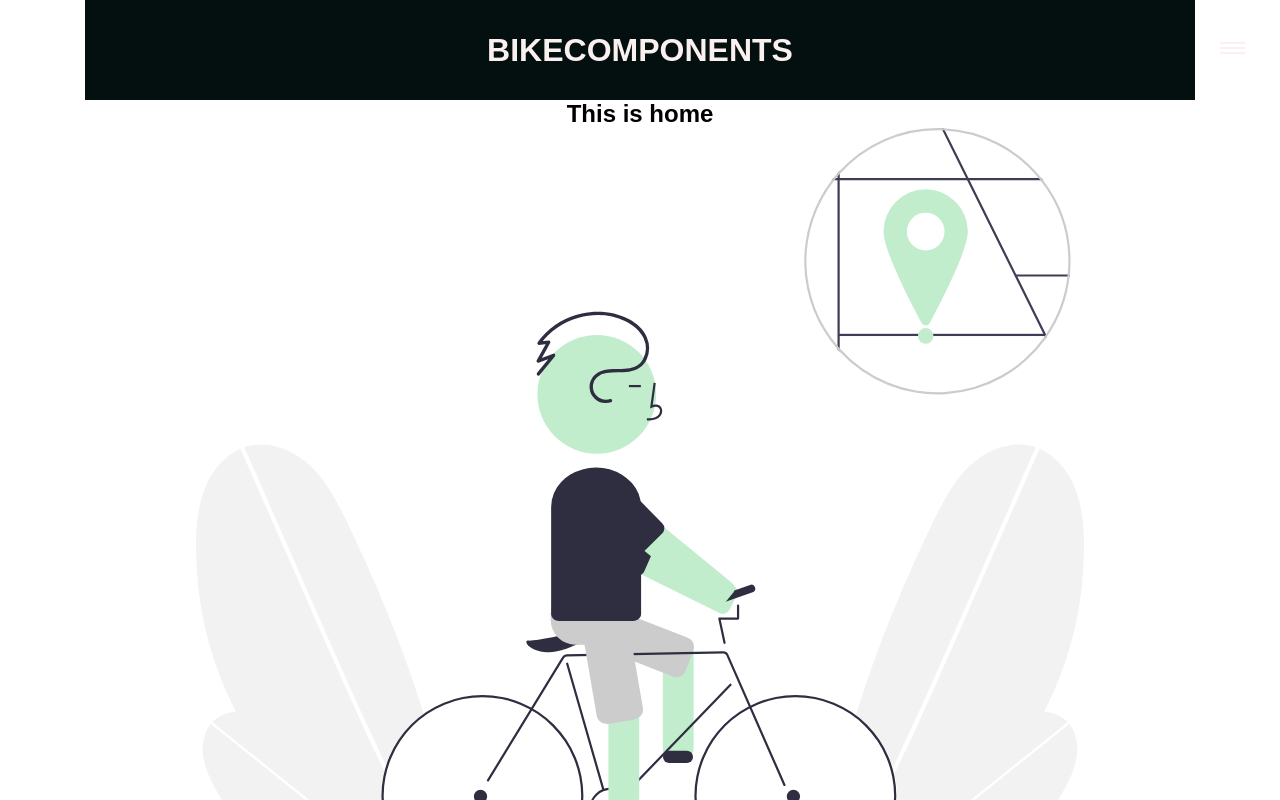
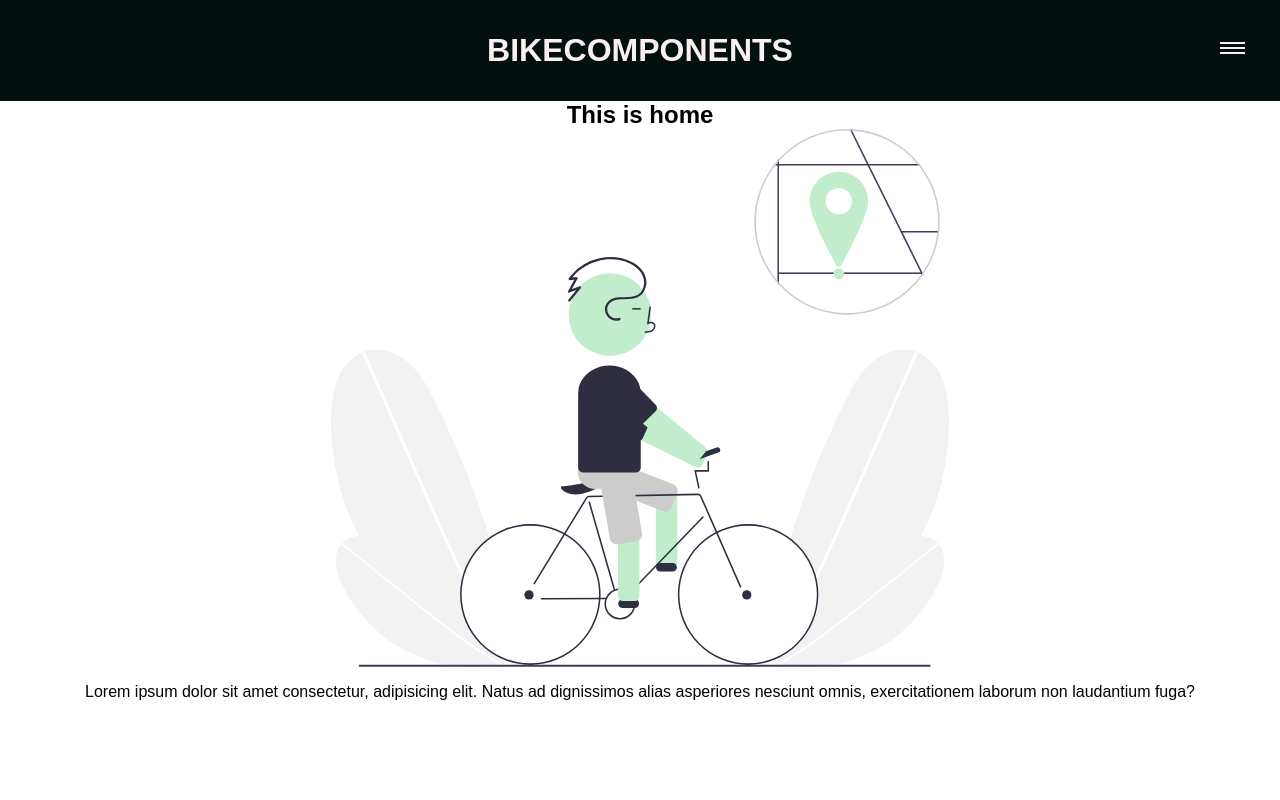
Before and after one commit to miriamhaenle/poc-bike-components, a React (Create React App) app: page / in a window 1280 px wide. Shown: the top 800 px of the page. Built offline with nearby package versions, Linux system fonts and the light colour scheme.

Commit message:
Refactor basic page structure

```diff
--- a/src/App.js
+++ b/src/App.js
@@ -1,32 +1,17 @@
 import styled from 'styled-components/macro'
 import BikeAndComponentsPage from './pages/BikesAndComponents'
 import Home from './pages/Home'
-import Header from './components/Header'
 import { Route, Switch } from 'react-router-dom'
 
 function App() {
   return (
-    <AppWrapper>
-      <Header />
-      <main>
-        <Switch>
-          <Route
-            path="/bikes-and-components"
-            component={BikeAndComponentsPage}
-          />
-          <Route exact path="/">
-            <Home />
-          </Route>
-        </Switch>
-      </main>
-    </AppWrapper>
+    <Switch>
+      <Route path="/bikes-and-components" component={BikeAndComponentsPage} />
+      <Route exact path="/">
+        <Home />
+      </Route>
+    </Switch>
   )
 }
 
 export default App
-
-const AppWrapper = styled.div`
-  display: grid;
-  grid-template-rows: 100px auto 75px;
-  justify-content: center;
-`
--- a/src/pages/BikesAndComponents.js
+++ b/src/pages/BikesAndComponents.js
@@ -6,6 +6,7 @@ import AddForm from '../components/AddForm'
 import { toDomString } from '../services/dateService'
 import { createID } from '../services/idService'
 import styled from 'styled-components'
+import Header from '../components/Header'
 
 import testState from '../fixtures/bikeTestState'
 
@@ -41,7 +42,9 @@ export default function BikeAndComponentsPage() {
   }
 
   return (
-    <div>
+    <>
+      <Header />
+      <PageWrapper>
         <h2>Bikes and Components</h2>
         <p>Overview of your bikes and components</p>
 
@@ -163,9 +166,15 @@ export default function BikeAndComponentsPage() {
             />
           </Route>
         </Switch>
-    </div>
+      </PageWrapper>
+    </>
   )
 }
+
+const PageWrapper = styled.main`
+  display: grid;
+  justify-content: center;
+`
 
 const ButtonSection = styled.section`
   display: flex;
--- a/src/pages/Home.js
+++ b/src/pages/Home.js
@@ -1,25 +1,38 @@
 import styled from 'styled-components/macro'
 import bike from '../assets/bike.svg'
+import Header from '../components/Header'
 
 export default function HomePage() {
   return (
-    <HomeStyled>
-      <h2> This is home</h2>
-      <img src={bike} alt="bike"></img>
-      <p>
-        Lorem ipsum dolor sit amet consectetur, adipisicing elit. Natus ad
-        dignissimos alias asperiores nesciunt omnis, exercitationem laborum non
-        laudantium fuga?
-      </p>
-    </HomeStyled>
+    <>
+      <Header />
+      <Home>
+        <h2> This is home</h2>
+        <img src={bike} alt="bike" />
+        <p>
+          Lorem ipsum dolor sit amet consectetur, adipisicing elit. Natus ad
+          dignissimos alias asperiores nesciunt omnis, exercitationem laborum
+          non laudantium fuga?
+        </p>
+      </Home>
+    </>
   )
 }
 
-const HomeStyled = styled.div`
+const Home = styled.main`
   display: grid;
-  justify-items: center;
+  justify-content: center;
+
+  h2 {
+    text-align: center;
+  }
 
   img {
-    width: 80%;
+    margin: 0 auto;
+    width: 50%;
+  }
+
+  p {
+    padding: 0 4rem;
   }
 `
```
Lines whose indentation alone changed are shown as unchanged.
